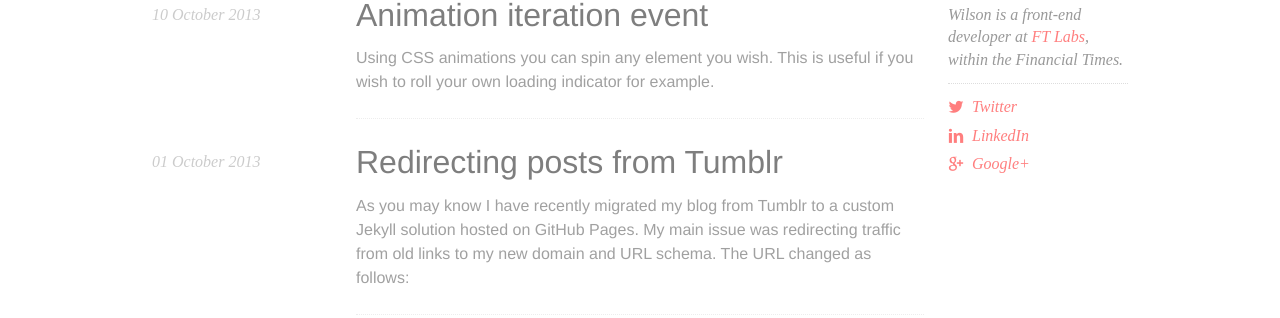
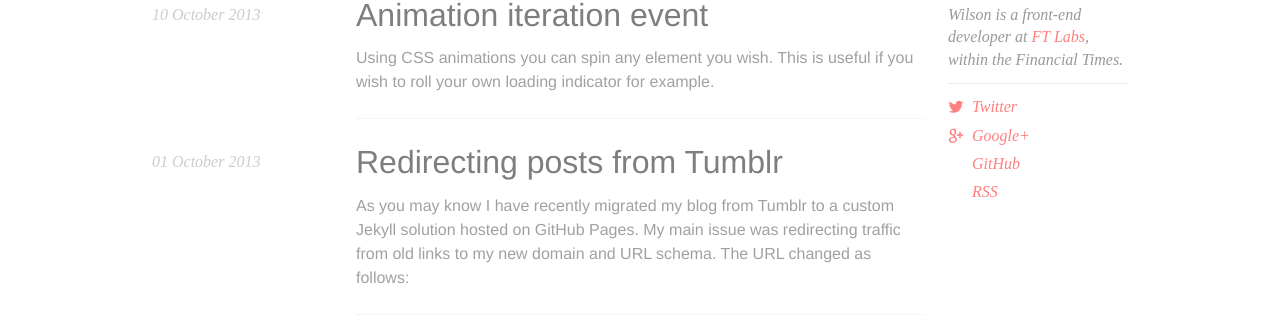
Before and after one commit to wilsonpage/blog, a Jekyll site: the page built from index.html, in a window 1280 px wide. Shown: the part 156-474 px from the top of the page. Built offline with Jekyll 4.4.1, drawn with Linux system fonts in a browser that asks for light colours; Markdown is read by kramdown in place of the engine named in the settings.

Commit message:
Added GitHub and RSS. Removed LinkedIn.

```diff
--- a/_includes/follow.html
+++ b/_includes/follow.html
@@ -1,5 +1,6 @@
 <ul class="follow">
   <li><a href="http://twitter.com/wilsonpage"><span data-icon="&#xe000;"></span>Twitter</a></li>
-  <li><a href="http://uk.linkedin.com/in/wilsonpage"><span data-icon="&#xe003;"></span>LinkedIn</a></li>
   <li><a rel="author" href="https://plus.google.com/u/0/106067163837313023802?rel=author"><span data-icon="&#xe002;"></span>Google+</a></li>
+  <li><a href="https://github.com/wilsonpage"><span data-icon="&#xe004;"></span>GitHub</a></li>
+  <li><a href="/feed.xml"><span data-icon="&#xe006;"></span>RSS</a></li>
 </ul>
```
